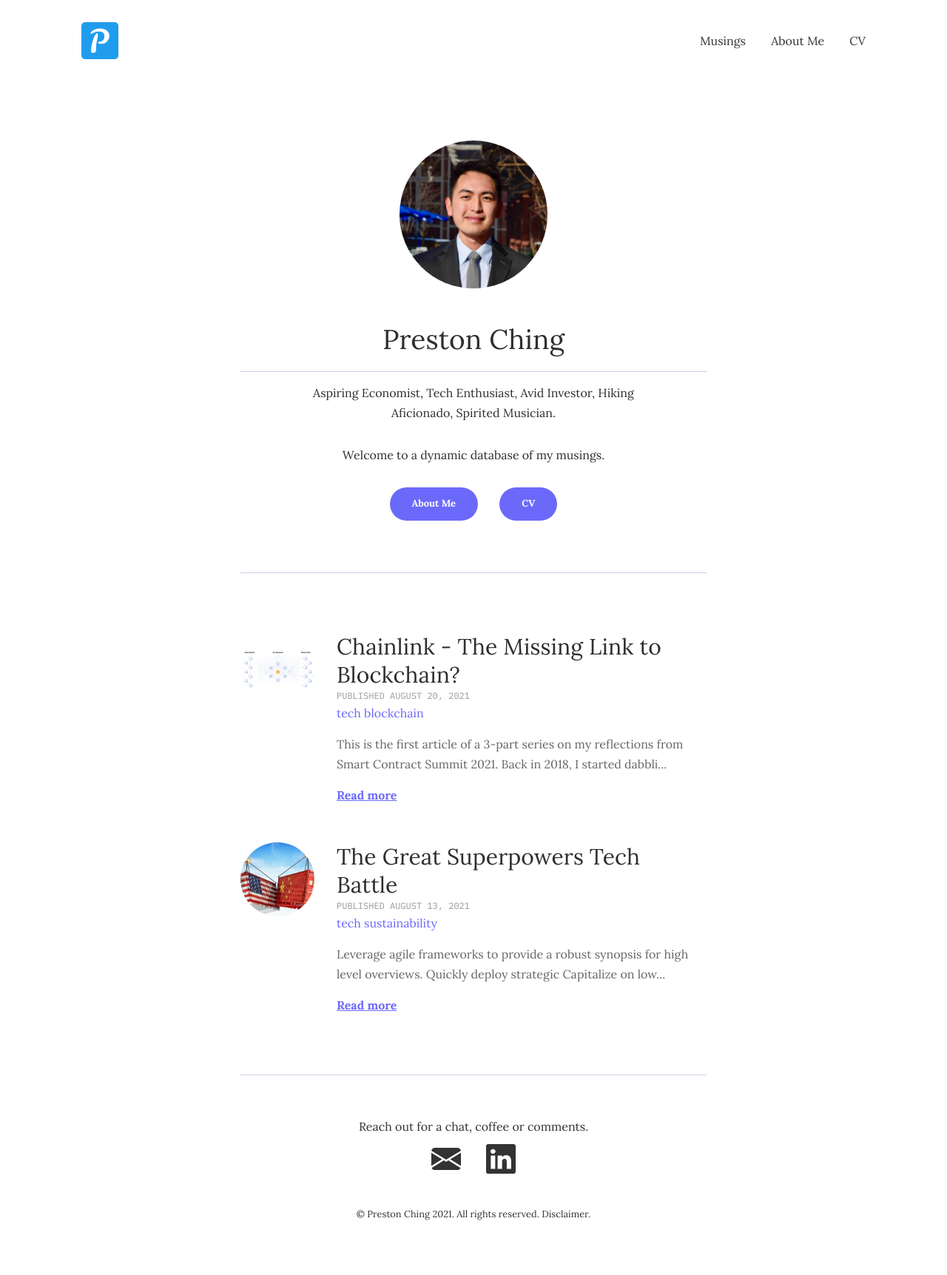
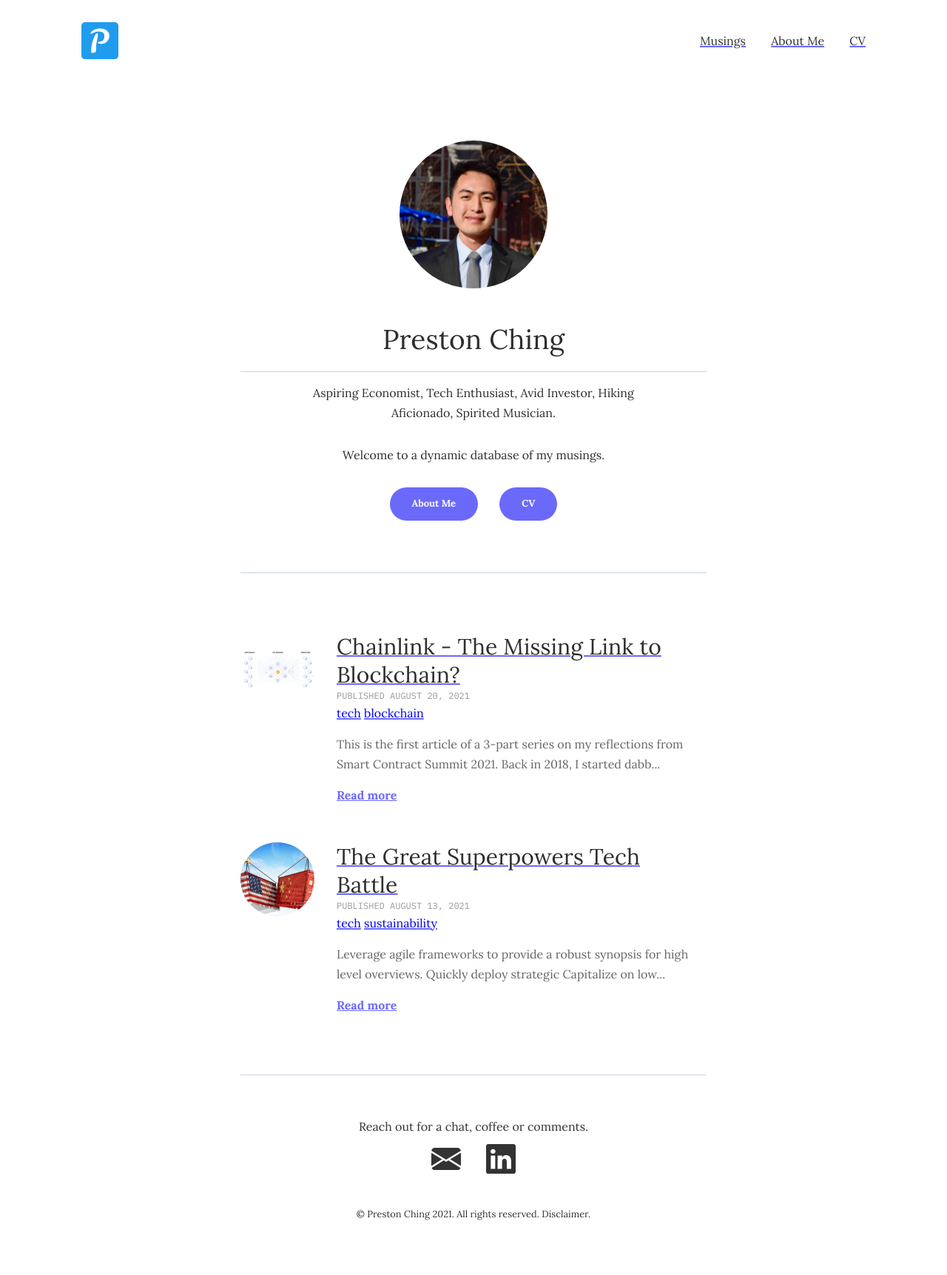
Before and after one commit to PrestonChing/prestonching.github.io, a Jekyll site: the page built from index.html, in a window 1280 px wide. Shown: the whole page at 74% size. Built offline with Jekyll 4.4.1, drawn with Linux system fonts in a browser that asks for light colours; the list of posts is cut into pages by our own code.

```diff
--- a/_sass/2-base/_base.scss
+++ b/_sass/2-base/_base.scss
@@ -102,8 +102,7 @@
 }
 
 a {
-    text-decoration: none;
-    color: $primary-color;
+    text-decoration: underline $primary-color 2px;
     transition: color 200ms;
 
     &:hover {
--- a/_sass/4-layouts/_page.scss
+++ b/_sass/4-layouts/_page.scss
@@ -37,7 +37,7 @@
   p {
     font-size: 16px;
     line-height: 32px;
-    margin-bottom: 35px;
+    margin-bottom: 45px;
     color: $gray;
     img {
       margin: 30px 0;
--- a/_sass/4-layouts/_post.scss
+++ b/_sass/4-layouts/_post.scss
@@ -43,7 +43,7 @@
   p {
     font-size: 16px;
     line-height: 32px;
-    margin-bottom: 35px;
+    margin-bottom: 45px;
     color: $gray;
     img {
       margin: 30px 0;
```
Also changed, not shown: _posts/2021-08-20-chainlink-blockchain.md (+10 -8 lines).
